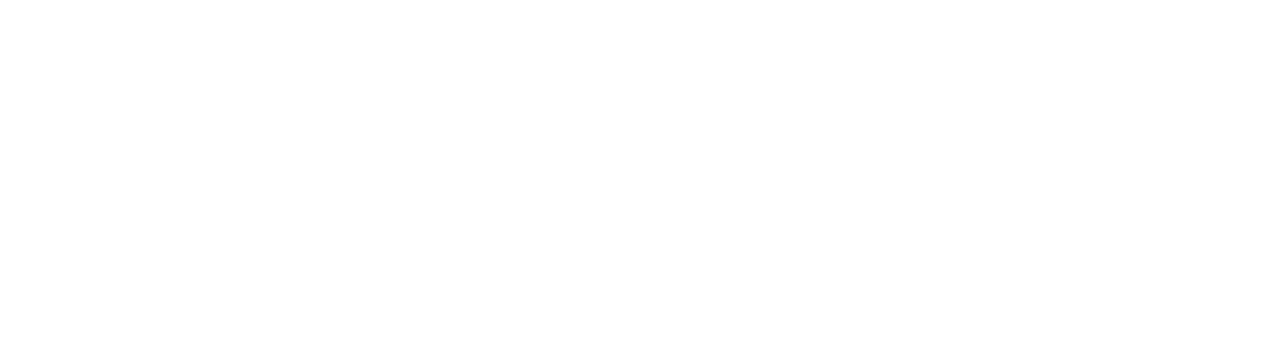
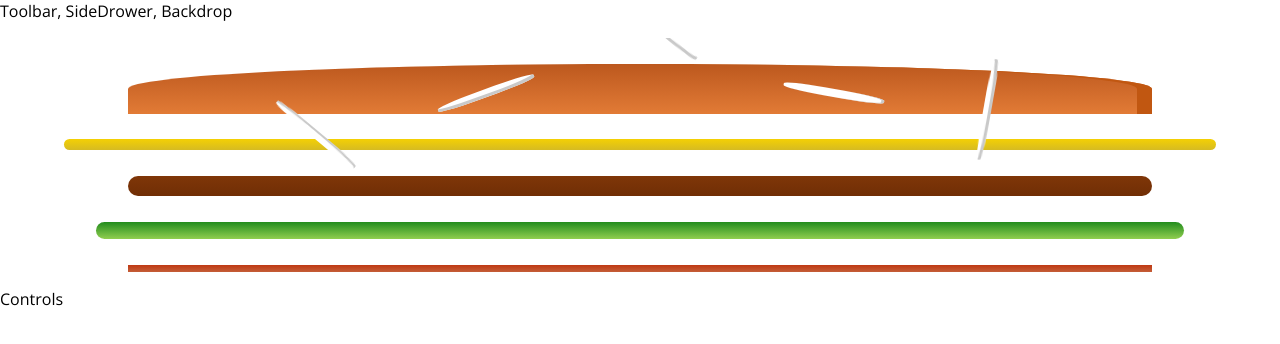
Before and after one commit to mjormy/burger-builder, a React (Create React App) app: page / in a window 1280 px wide. Shown: the top 344 px of the page. Built offline with nearby package versions, Linux system fonts and the light colour scheme.

Commit message:
Agrega ingredientes con sus estilos respectivos

```diff
--- a/package.json
+++ b/package.json
@@ -6,6 +6,7 @@
     "@testing-library/jest-dom": "^4.2.4",
     "@testing-library/react": "^9.5.0",
     "@testing-library/user-event": "^7.2.1",
+    "prop-types": "^15.7.2",
     "react": "^16.13.1",
     "react-dom": "^16.13.1",
     "react-scripts": "3.4.1"
--- a/src/App.js
+++ b/src/App.js
@@ -1,11 +1,15 @@
 import React, { Component } from 'react';
 
+import Layout from './components/Layout/Layout';
+import BurgerBuilder from './containers/BurgerBuilder/BurgerBuilder';
 
 class App extends Component {
   render () {
     return (
       <div>
-
+        <Layout>
+          <BurgerBuilder/>
+        </Layout>
       </div>
     );
   }
--- /dev/null
+++ b/src/components/Burger/Burger.js
@@ -0,0 +1,20 @@
+import React from 'react';
+
+import classes from './Burger.module.css';
+import BurgerIngredient from './BurgerIngredient/BurgerIngredient'
+import BurgerBuilder from '../../containers/BurgerBuilder/BurgerBuilder';
+
+const burger = (props) => {
+  return (
+    <div className={classes.Burger}>
+      <BurgerIngredient type="bread-top"/>
+      <BurgerIngredient type="cheese"/>
+      <BurgerIngredient type="meat"/>
+      <BurgerIngredient type="salad"/>
+      <BurgerIngredient type="bacon"/>
+      <BurgerIngredient type="bread-bottom"/>
+    </div>
+  );
+};
+
+export default burger;
--- /dev/null
+++ b/src/components/Burger/Burger.module.css
@@ -0,0 +1,30 @@
+.Burger {
+  width: 100%;
+  margin: auto;
+  height: 250px;
+  overflow: scroll;
+  text-align: center;
+  font-weight: bold;
+  font-size: 1.2 rem;
+}
+
+@media (min-widh: 1000px) and (min-height: 700px) {
+  .Burger {
+    width: 700px;
+    height: 600px;
+  }
+}
+
+@media (min-widh: 500px) and (min-height: 401px) {
+  .Burger {
+    width: 450;
+    height: 400px;
+  }
+}
+
+@media (min-widh: 500px) and (max-height: 400px) {
+  .Burger {
+    width: 350;
+    height: 300px;
+  }
+}
--- /dev/null
+++ b/src/components/Burger/BurgerIngredient/BurgerIngredient.js
@@ -0,0 +1,44 @@
+import React, { Component } from 'react';
+import classes from './BurgerIngredient.module.css';
+import PropTypes from 'prop-types';
+
+class BurgerIngredient extends Component {
+  render () {
+    let ingredient = null;
+
+  switch (this.props.type) {
+    case ('bread-bottom'):
+      ingredient = <div className={classes.BreadBottom}></div>;
+      break;
+    case ('bread-top'):
+      ingredient = (
+        <div className={classes.BreadTop}>
+          <div className={classes.Seeds1}></div>
+          <div className={classes.Seeds2}></div>
+        </div>)
+      break;
+    case ('meat'):
+      ingredient = <div className={classes.Meat}></div>;
+      break;
+    case ('cheese'):
+      ingredient = <div className={classes.Cheese}></div>;
+      break;
+    case ('salad'):
+      ingredient = <div className={classes.Salad}></div>;
+      break;
+    case ('bacon'):
+      ingredient = <div className={classes.Bacon}></div>;
+      break;
+    default:
+      ingredient = null;
+  }
+
+  return ingredient;
+  }
+}
+
+export default BurgerIngredient;
+
+BurgerIngredient.propTypes = {
+  type: PropTypes.string.isRequired
+};
--- /dev/null
+++ b/src/components/Burger/BurgerIngredient/BurgerIngredient.module.css
@@ -0,0 +1,113 @@
+.BreadBottom {
+    height: 13%;
+    width: 80%;
+    background: linear-gradient(#F08E4A, #e27b36);
+    border-radius: 0 0 30px 30px;
+    box-shadow: inset -15px 0 #c15711;
+    margin: 2% auto;
+}
+
+.BreadTop {
+    height: 20%;
+    width: 80%;
+    background: linear-gradient(#bc581e, #e27b36);
+    border-radius: 50% 50% 0 0;
+    box-shadow: inset -15px 0 #c15711;
+    margin: 2% auto;
+    position: relative;
+}
+
+.Seeds1 {
+    width: 10%;
+    height: 15%;
+    position: absolute;
+    background-color: white;
+    left: 30%;
+    top: 50%;
+    border-radius: 40%;
+    transform: rotate(-20deg);
+    box-shadow: inset -2px -3px #c9c9c9;
+}
+
+.Seeds1:after {
+    content: "";
+    width: 100%;
+    height: 100%;
+    position: absolute;
+    background-color: white;
+    left: -170%;
+    top: -260%;
+    border-radius: 40%;
+    transform: rotate(60deg);
+    box-shadow: inset -1px 2px #c9c9c9;
+  }
+
+.Seeds1:before {
+    content: "";
+    width: 100%;
+    height: 100%;
+    position: absolute;
+    background-color: white;
+    left: 180%;
+    top: -50%;
+    border-radius: 40%;
+    transform: rotate(60deg);
+    box-shadow: inset -1px -3px #c9c9c9;
+  }
+
+  .Seeds2 {
+    width: 10%;
+    height: 15%;
+    position: absolute;
+    background-color: white;
+    left: 64%;
+    top: 50%;
+    border-radius: 40%;
+    transform: rotate(10deg);
+    box-shadow: inset -3px 0 #c9c9c9;
+  }
+
+  .Seeds2:before {
+    content: "";
+    width: 100%;
+    height: 100%;
+    position: absolute;
+    background-color: white;
+    left: 150%;
+    top: -130%;
+    border-radius: 40%;
+    transform: rotate(90deg);
+    box-shadow: inset 1px 3px #c9c9c9;
+  }
+
+
+.Meat {
+    width: 80%;
+    height: 8%;
+    background: linear-gradient(#7f3608, #702e05);
+    margin: 2% auto;
+    border-radius: 15px;
+}
+
+.Cheese {
+    width: 90%;
+    height: 4.5%;
+    margin: 2% auto;
+    background: linear-gradient(#f4d004, #d6bb22);
+    border-radius: 20px;
+}
+
+.Salad {
+    width: 85%;
+    height: 7%;
+    margin: 2% auto;
+    background: linear-gradient(#228c1d, #91ce50);
+    border-radius: 20px;
+}
+
+.Bacon {
+    width: 80%;
+    height: 3%;
+    background: linear-gradient(#bf3813, #c45e38);
+    margin: 2% auto;
+}
--- /dev/null
+++ b/src/components/Layout/Layout.js
@@ -0,0 +1,15 @@
+import React from 'react';
+
+import Aux from '../../hoc/Aux';
+import classes from './Layout.module.css'
+
+const layout = (props) => (
+    <Aux>
+        <div>Toolbar, SideDrower, Backdrop</div>
+        <main className={classes.Content}>
+            {props.children}
+        </main>
+    </Aux>
+);
+
+export default layout;
--- /dev/null
+++ b/src/components/Layout/Layout.module.css
@@ -0,0 +1,3 @@
+.Content {
+  margin-top: 16px;
+}
--- /dev/null
+++ b/src/containers/BurgerBuilder/BurgerBuilder.js
@@ -0,0 +1,18 @@
+import React, { Component } from "react";
+
+import Aux from '../../hoc/Aux';
+import Burger from '../../components/Burger/Burger';
+
+class BurgerBuilder extends Component {
+  render() {
+    return (
+      <Aux>
+        <Burger/>
+        <div>Controls</div>
+      </Aux>
+
+    );
+  }
+}
+
+export default BurgerBuilder;
--- /dev/null
+++ b/src/hoc/Aux.js
@@ -0,0 +1,3 @@
+const aux = (props) => props.children;
+
+export default aux;
--- a/src/index.css
+++ b/src/index.css
@@ -1,6 +1,6 @@
 body {
   margin: 0;
-  font-family: sans-serif;
+  font-family: "Open Sans", sans-serif;
   -webkit-font-smoothing: antialiased;
   -moz-osx-font-smoothing: grayscale;
 }
```
